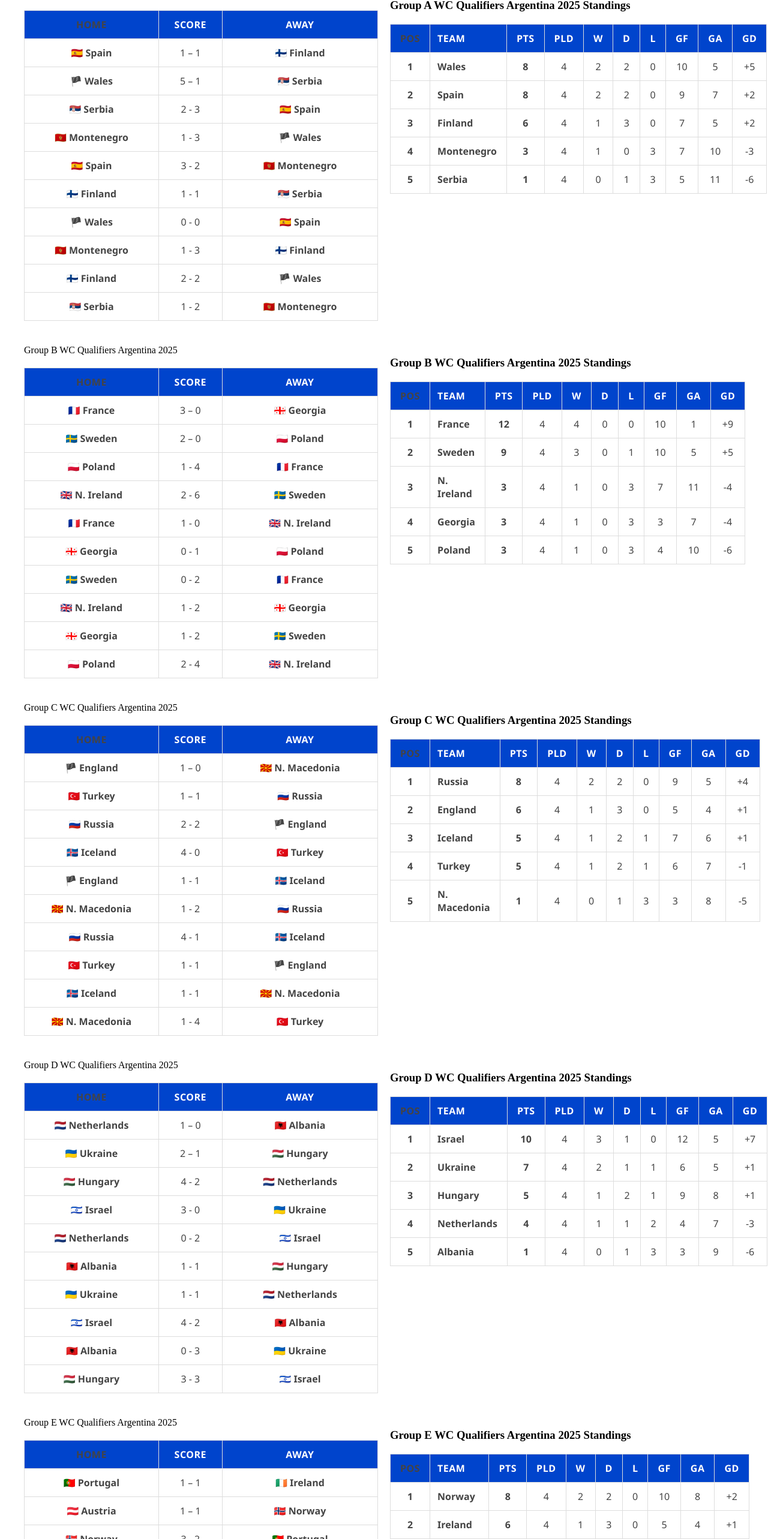
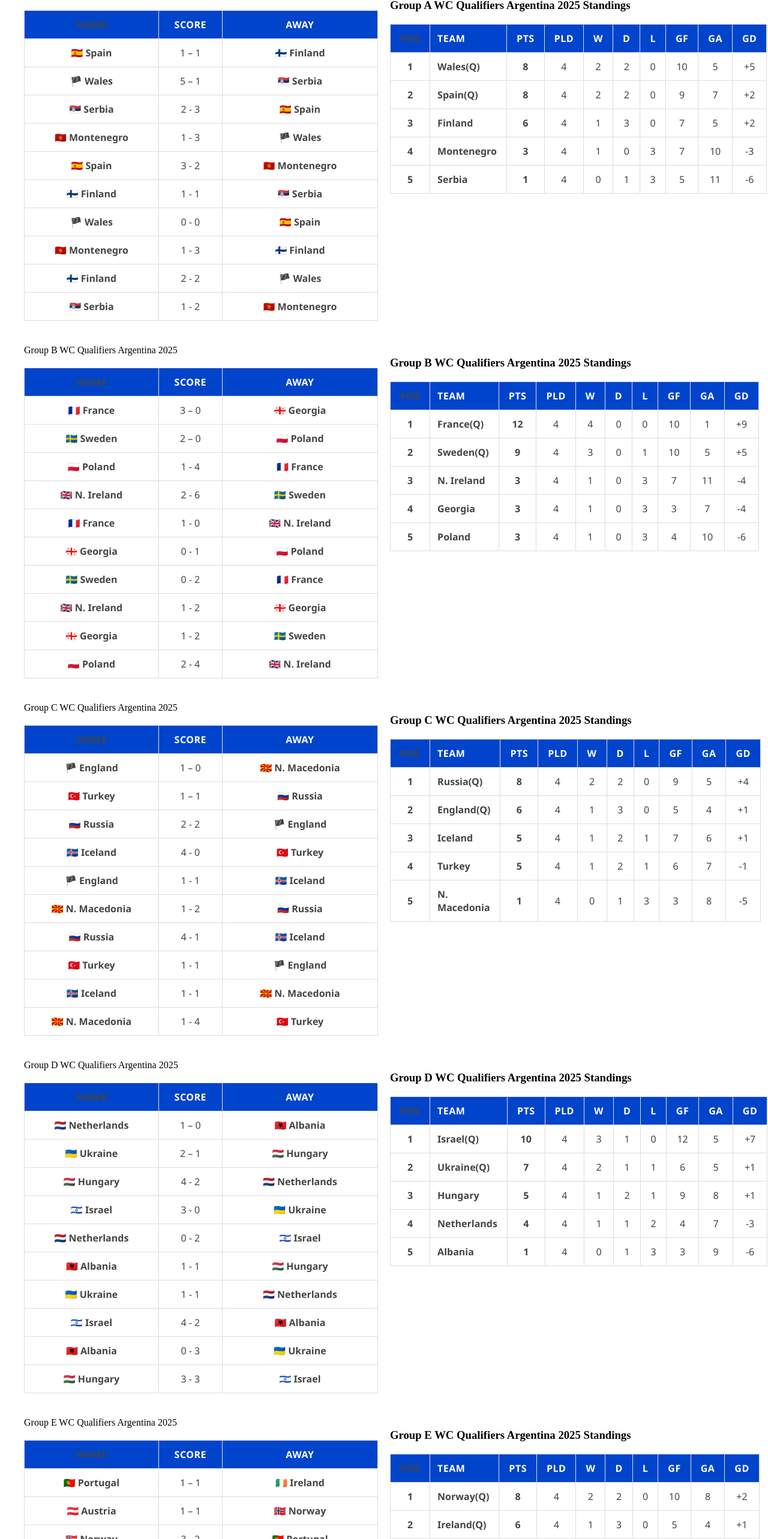
Before and after one commit to MarcusMachado15/whoisgonnawin-clean, a Next.js app: page / in a window 1280 px wide. Shown: the part 209-2775 px from the top of the page at 60% size. Built offline with nearby package versions, Linux system fonts and the light colour scheme.

Commit message:
Update WCQ 2025 Group A standings after matches 9 & 10

```diff
--- a/app/page.tsx
+++ b/app/page.tsx
@@ -351,58 +351,58 @@ const groupMatchesEurope: Record<string, Match[]> = {
 
 const groupStandingsEurope: Record<string, Standing[]> = {
   'Group A WC Qualifiers Argentina 2025': [
-  { pos: 1, team: 'Wales',       played: 4, won: 2, draw: 2, lost: 0, gf: 10, ga: 5,  gd: +5, pts: 8 },
-  { pos: 2, team: 'Spain',       played: 4, won: 2, draw: 2, lost: 0, gf:  9, ga: 7,  gd: +2, pts: 8 },
+  { pos: 1, team: 'Wales(Q)',       played: 4, won: 2, draw: 2, lost: 0, gf: 10, ga: 5,  gd: +5, pts: 8 },
+  { pos: 2, team: 'Spain(Q)',       played: 4, won: 2, draw: 2, lost: 0, gf:  9, ga: 7,  gd: +2, pts: 8 },
   { pos: 3, team: 'Finland',     played: 4, won: 1, draw: 3, lost: 0, gf:  7, ga: 5,  gd: +2, pts: 6 },
   { pos: 4, team: 'Montenegro',  played: 4, won: 1, draw: 0, lost: 3, gf:  7, ga:10,  gd: -3, pts: 3 },
   { pos: 5, team: 'Serbia',      played: 4, won: 0, draw: 1, lost: 3, gf:  5, ga:11,  gd: -6, pts: 1 },
 ],
   'Group B WC Qualifiers Argentina 2025': [
-  { pos: 1, team: 'France',     played: 4, won: 4, draw: 0, lost: 0, gf: 10, ga: 1,  gd: +9, pts: 12 },
-  { pos: 2, team: 'Sweden',     played: 4, won: 3, draw: 0, lost: 1, gf: 10, ga: 5,  gd: +5, pts:  9 },
+  { pos: 1, team: 'France(Q)',     played: 4, won: 4, draw: 0, lost: 0, gf: 10, ga: 1,  gd: +9, pts: 12 },
+  { pos: 2, team: 'Sweden(Q)',     played: 4, won: 3, draw: 0, lost: 1, gf: 10, ga: 5,  gd: +5, pts:  9 },
   { pos: 3, team: 'N. Ireland', played: 4, won: 1, draw: 0, lost: 3, gf:  7, ga:11,  gd: -4, pts:  3 },
   { pos: 4, team: 'Georgia',    played: 4, won: 1, draw: 0, lost: 3, gf:  3, ga: 7,  gd: -4, pts:  3 },
   { pos: 5, team: 'Poland',     played: 4, won: 1, draw: 0, lost: 3, gf:  4, ga:10,  gd: -6, pts:  3 },
 ],
   'Group C WC Qualifiers Argentina 2025': [
-  { pos: 1, team: 'Russia',       played: 4, won: 2, draw: 2, lost: 0, gf: 9, ga: 5, gd: +4, pts: 8 },
-  { pos: 2, team: 'England',      played: 4, won: 1, draw: 3, lost: 0, gf: 5, ga: 4, gd: +1, pts: 6 },
+  { pos: 1, team: 'Russia(Q)',       played: 4, won: 2, draw: 2, lost: 0, gf: 9, ga: 5, gd: +4, pts: 8 },
+  { pos: 2, team: 'England(Q)',      played: 4, won: 1, draw: 3, lost: 0, gf: 5, ga: 4, gd: +1, pts: 6 },
   { pos: 3, team: 'Iceland',      played: 4, won: 1, draw: 2, lost: 1, gf: 7, ga: 6, gd: +1, pts: 5 },
   { pos: 4, team: 'Turkey',       played: 4, won: 1, draw: 2, lost: 1, gf: 6, ga: 7, gd: -1, pts: 5 },
   { pos: 5, team: 'N. Macedonia', played: 4, won: 0, draw: 1, lost: 3, gf: 3, ga: 8, gd: -5, pts: 1 },
 ],
 'Group D WC Qualifiers Argentina 2025': [
-  { pos: 1, team: 'Israel',      played: 4, won: 3, draw: 1, lost: 0, gf: 12, ga: 5,  gd: +7, pts: 10 },
-  { pos: 2, team: 'Ukraine',     played: 4, won: 2, draw: 1, lost: 1, gf:  6, ga: 5,  gd: +1, pts:  7 },
+  { pos: 1, team: 'Israel(Q)',      played: 4, won: 3, draw: 1, lost: 0, gf: 12, ga: 5,  gd: +7, pts: 10 },
+  { pos: 2, team: 'Ukraine(Q)',     played: 4, won: 2, draw: 1, lost: 1, gf:  6, ga: 5,  gd: +1, pts:  7 },
   { pos: 3, team: 'Hungary',     played: 4, won: 1, draw: 2, lost: 1, gf:  9, ga: 8,  gd: +1, pts:  5 },
   { pos: 4, team: 'Netherlands', played: 4, won: 1, draw: 1, lost: 2, gf:  4, ga: 7,  gd: -3, pts:  4 },
   { pos: 5, team: 'Albania',     played: 4, won: 0, draw: 1, lost: 3, gf:  3, ga: 9,  gd: -6, pts:  1 },
 ],
 
 'Group E WC Qualifiers Argentina 2025': [
-  { pos: 1, team: 'Norway',   played: 4, won: 2, draw: 2, lost: 0, gf: 10, ga:  8, gd: +2, pts: 8 },
-  { pos: 2, team: 'Ireland',  played: 4, won: 1, draw: 3, lost: 0, gf:  5, ga:  4, gd: +1, pts: 6 },
+  { pos: 1, team: 'Norway(Q)',   played: 4, won: 2, draw: 2, lost: 0, gf: 10, ga:  8, gd: +2, pts: 8 },
+  { pos: 2, team: 'Ireland(Q)',  played: 4, won: 1, draw: 3, lost: 0, gf:  5, ga:  4, gd: +1, pts: 6 },
   { pos: 3, team: 'Austria',  played: 4, won: 1, draw: 2, lost: 1, gf:  4, ga:  4, gd:  0, pts: 5 },
   { pos: 4, team: 'Portugal', played: 4, won: 1, draw: 1, lost: 2, gf:  8, ga: 10, gd: -2, pts: 4 },
   { pos: 5, team: 'Bulgaria', played: 4, won: 1, draw: 0, lost: 3, gf:  8, ga:  9, gd: -1, pts: 3 },
 ],
   'Group F WC Qualifiers Argentina 2025': [
-    { pos: 1, team: 'Belgium',     played: 4, won: 2, draw: 1, lost: 1, gf: 7, ga: 3,  gd: +4, pts: 7 },
-  { pos: 2, team: 'Czech Rep.',  played: 4, won: 2, draw: 1, lost: 1, gf: 7, ga: 4,  gd: +3, pts: 7 },
+  { pos: 1, team: 'Belgium(Q)',     played: 4, won: 2, draw: 1, lost: 1, gf: 7, ga: 3,  gd: +4, pts: 7 },
+  { pos: 2, team: 'Czech Rep.(Q)',  played: 4, won: 2, draw: 1, lost: 1, gf: 7, ga: 4,  gd: +3, pts: 7 },
   { pos: 3, team: 'Kazakhstan',  played: 4, won: 1, draw: 2, lost: 1, gf: 6, ga: 7,  gd: -1, pts: 5 },
   { pos: 4, team: 'Slovenia',    played: 4, won: 1, draw: 1, lost: 2, gf: 7, ga: 10, gd: -3, pts: 4 },
   { pos: 5, team: 'Denmark',     played: 4, won: 1, draw: 1, lost: 2, gf: 5, ga: 8,  gd: -3, pts: 4 },
 ],
   'Group G WC Qualifiers Argentina 2025': [
-  { pos: 1, team: 'Italy',       played: 4, won: 4, draw: 0, lost: 0, gf: 9, ga: 3,  gd: +6, pts: 12 },
-  { pos: 2, team: 'Switzerland', played: 4, won: 2, draw: 1, lost: 1, gf: 8, ga: 5,  gd: +3, pts:  7 },
+  { pos: 1, team: 'Italy(Q)',       played: 4, won: 4, draw: 0, lost: 0, gf: 9, ga: 3,  gd: +6, pts: 12 },
+  { pos: 2, team: 'Switzerland(Q)', played: 4, won: 2, draw: 1, lost: 1, gf: 8, ga: 5,  gd: +3, pts:  7 },
   { pos: 3, team: 'Greece',      played: 4, won: 1, draw: 2, lost: 1, gf: 5, ga: 4,  gd: +1, pts:  5 },
   { pos: 4, team: 'Slovakia',    played: 4, won: 0, draw: 2, lost: 2, gf: 6, ga: 11, gd: -5, pts:  2 },
   { pos: 5, team: 'Azerbaijan',  played: 4, won: 0, draw: 1, lost: 3, gf: 6, ga: 11, gd: -5, pts:  1 },
 ],
   'Group H WC Qualifiers Argentina 2025': [
-  { pos: 1, team: 'Romania',  played: 4, won: 4, draw: 0, lost: 0, gf: 10, ga:  2, gd: +8, pts: 12 },
-  { pos: 2, team: 'Germany', played: 4, won: 2, draw: 0, lost: 2, gf:  8, ga:  6, gd: +2, pts:  6 },
+  { pos: 1, team: 'Romania(Q)',  played: 4, won: 4, draw: 0, lost: 0, gf: 10, ga:  2, gd: +8, pts: 12 },
+  { pos: 2, team: 'Germany(Q)', played: 4, won: 2, draw: 0, lost: 2, gf:  8, ga:  6, gd: +2, pts:  6 },
   { pos: 3, team: 'Scotland', played: 4, won: 2, draw: 0, lost: 2, gf:  6, ga:  6, gd:  0, pts:  6 },
   { pos: 4, team: 'Croatia',  played: 4, won: 1, draw: 1, lost: 2, gf:  3, ga:  7, gd: -4, pts:  4 },
   { pos: 5, team: 'Cyprus',   played: 4, won: 0, draw: 1, lost: 3, gf:  4, ga: 10, gd: -6, pts:  1 },
```
